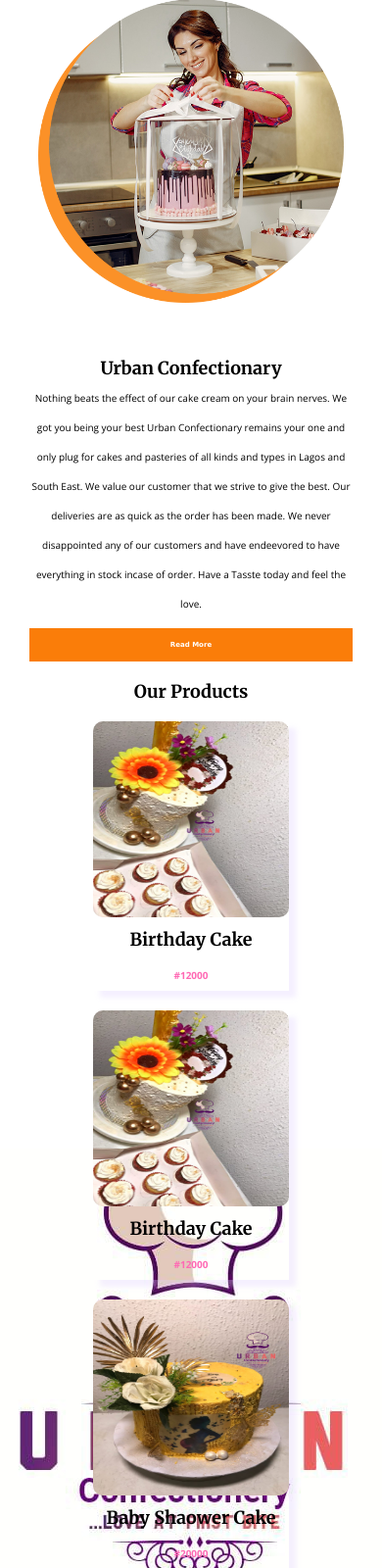
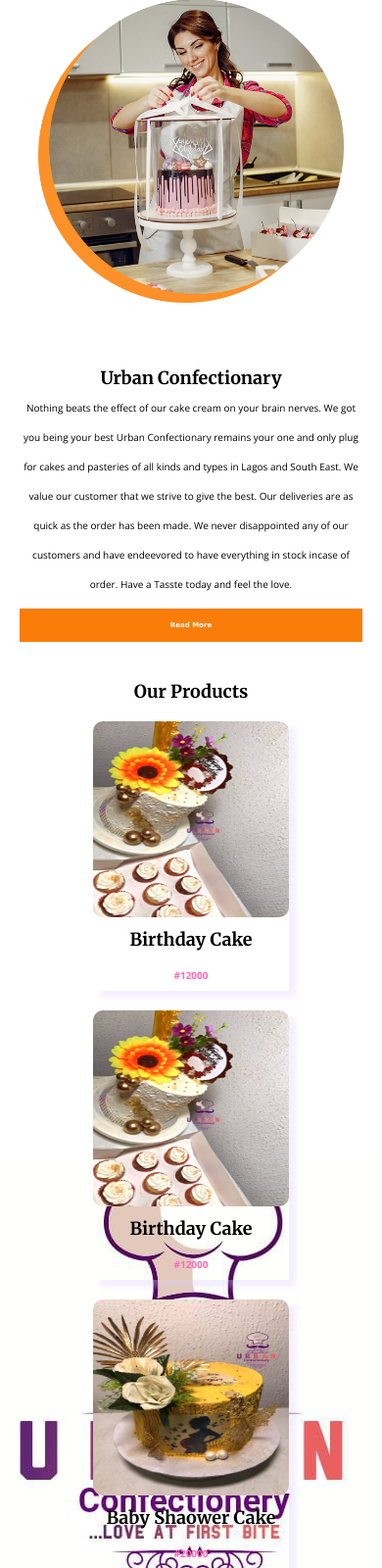
Before and after one commit to Nwafor6/urbanconfection-business-website, a Django app: page / in a window 390 px wide. Shown: the part 482-2082 px from the top of the page at 98% size. Run offline with Django 3.2, Linux system fonts and the light colour scheme.

Commit message:
worked on the feeback i got after hosting

```diff
--- a/static/css/style.css
+++ b/static/css/style.css
@@ -214,11 +214,11 @@ header{
 
 /* main section */
 .main{
-    padding:1em 3em 0 3em;
+    padding: 20px;
     background-image: /*linear-gradient(rgba(4, 9, 30, 0.3),rgba(4, 9, 30, 0.1)),*/ url("images/bg.jpg");
     background-position: center;
     background-repeat: no-repeat;
-    color: #000000;
+    /*color: #000000;*/
 
 }
 
@@ -325,7 +325,7 @@ header{
 
 /* Our product section */
 .our-products{
-    /* padding-top: 1em; */
+   margin-top: 2em;
     text-align: center;
 }
 .our-products h2{
@@ -338,6 +338,12 @@ header{
     flex-flow: row wrap;
     justify-content: space-around;
     /* padding-right: 30px; */
+
+}
+.our-products .product-row{
+   display: grid;
+    grid-template-columns: repeat(3, 1fr);
+    justify-content: space-between;
 
 }
 .product-container{
@@ -471,6 +477,14 @@ input[type=submit]:hover{
     display: flex;
     flex-flow:row wrap;
     font-size: 15px;
+
+}
+.our-products .product-row{
+    /* padding-top: 1em; */
+    display: flex;
+    flex-flow: row wrap;
+    justify-content: space-around;
+    /* padding-right: 30px; */
 
 }
 }
```
